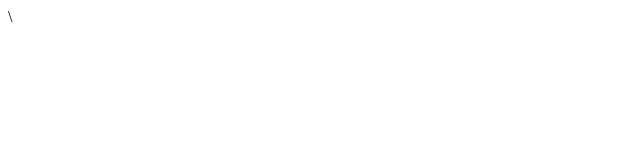
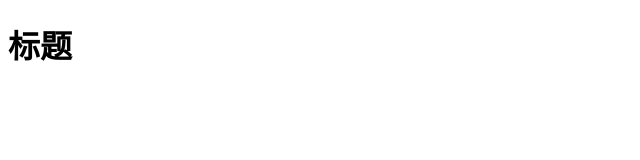
Before and after one commit to JhoneXiaomi/jhone_js_blog, a plain HTML site: page study/RegExp_expression/index.html in a window 1280 px wide. Shown: the whole page, without its empty margins (0-640 px from the left). Drawn offline with Linux system fonts and the light colour scheme.

Commit message:
add regExp 代码

```diff
--- a/study/RegExp_expression/index.html
+++ b/study/RegExp_expression/index.html
@@ -2,10 +2,14 @@
 <html lang="en">
 <head>
     <meta charset="UTF-8">
-    <title>regExp</title>\
+    <title>regExp</title>
     <script src="js/base.js"></script>
 </head>
 <body>
 
+<div>
+
+    <h1>标题</h1>
+</div>
 </body>
 </html>
--- a/study/RegExp_expression/js/base.js
+++ b/study/RegExp_expression/js/base.js
@@ -32,3 +32,24 @@ function abc() {
 }
 
 console.info((abc).constructor == (function abc() {}).constructor);
+
+
+// 测试正则,不区分大小写
+/*
+var pattern = new RegExp('Box','i');
+var str = 'box';
+console.info(pattern.test(str));*/
+
+// 测试正则,区分大小写
+/*
+var pattern = new RegExp('Box');
+var str = 'box';
+console.info(pattern.test(str));*/
+
+/*
+console.info(/^Box$/i.test('box'));*/
+
+
+var pattern = new RegExp('Box','i');
+var str = 'this is box!';
+console.info(typeof pattern.exec(str));
```
Also changed, not shown: 1 other file.
